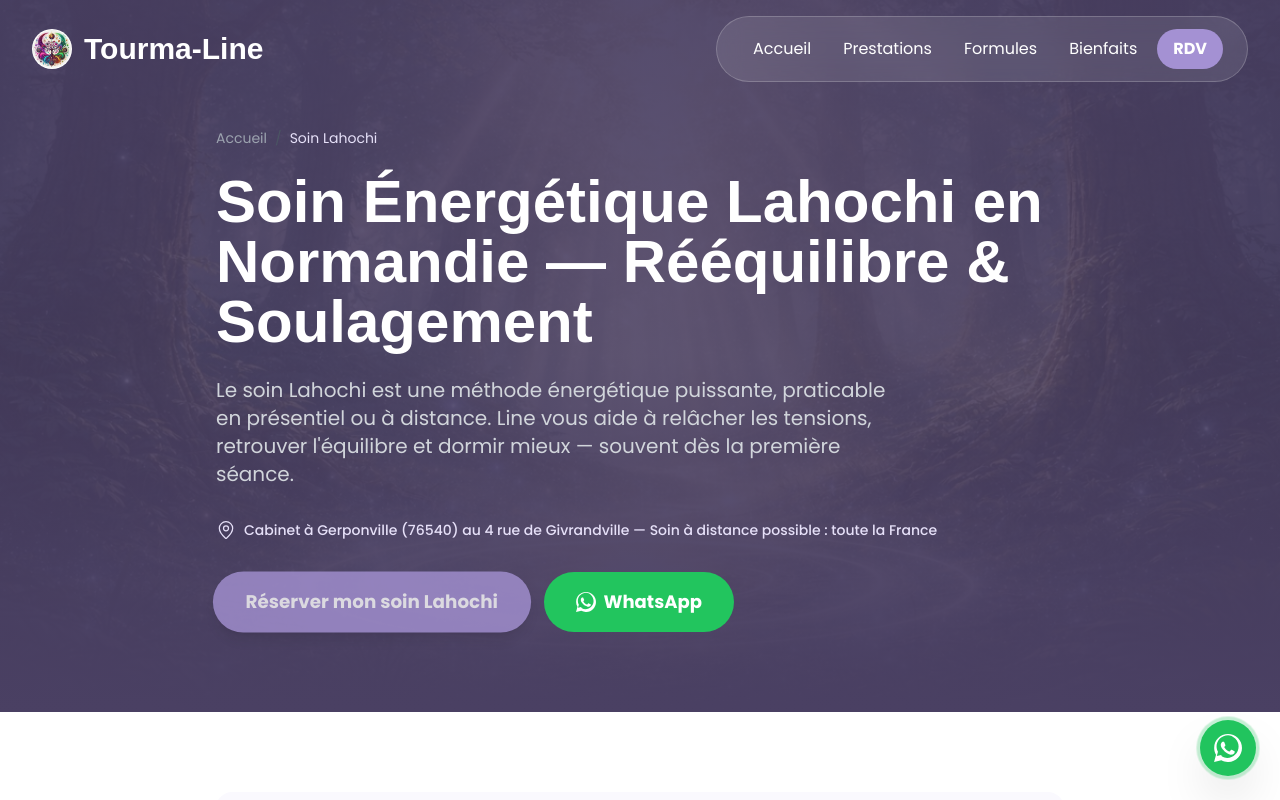
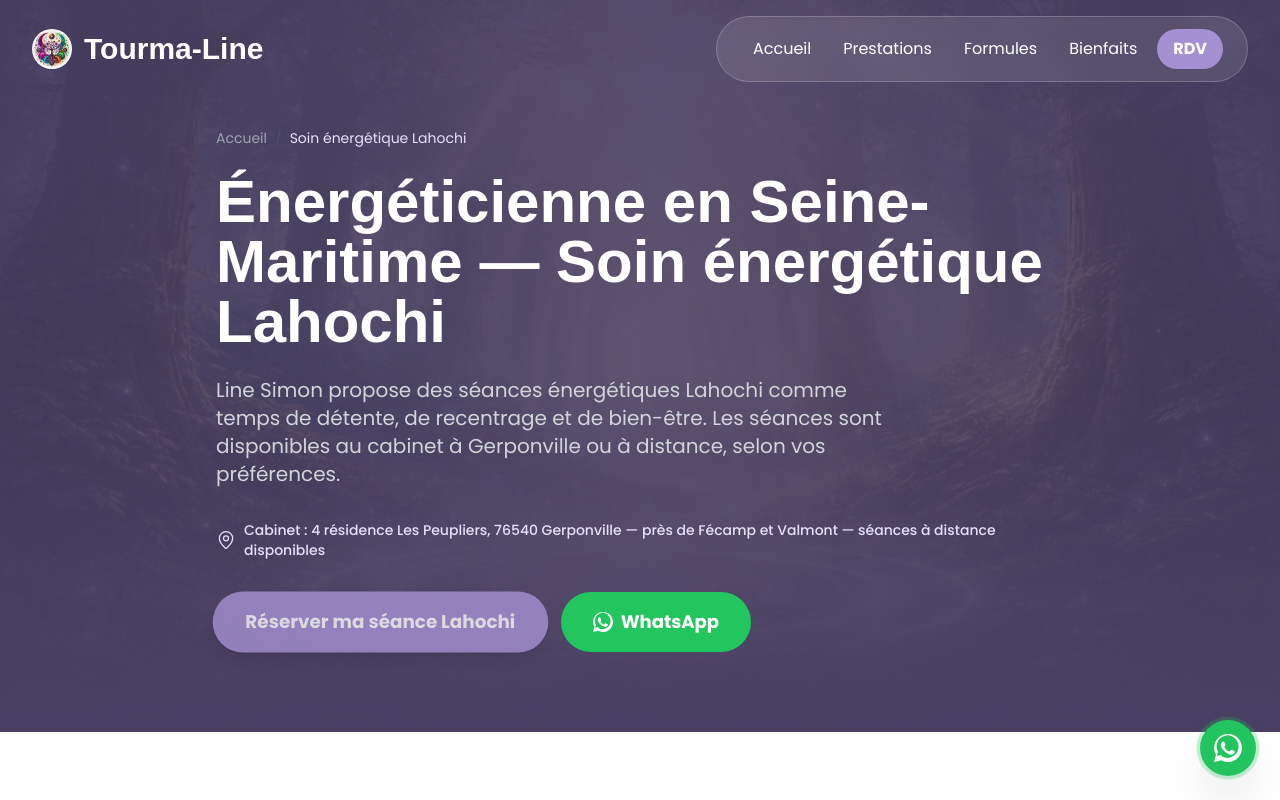
Before and after one commit to Creativityliberty/Tourma-line, a React (Vite) app: page /soin-lahochi in a window 1280 px wide. Shown: the top 800 px of the page. Built offline with nearby package versions, Linux system fonts and the light colour scheme; a web font is replaced by a local one.

Commit message:
seo: reposition Lahochi around energetic practitioner intent and remove medical claims

```diff
--- a/src/pages/LahochiPage.tsx
+++ b/src/pages/LahochiPage.tsx
@@ -7,29 +7,30 @@ export const LahochiPage = () => {
   return (
     <>
       <Helmet>
-        <title>Soin Lahochi en Normandie | Soins Énergétiques à Distance — Tourma-Line</title>
+        <title>Énergéticienne en Seine-Maritime | Soin énergétique Lahochi — Tourma-Line</title>
         <meta
           name="description"
-          content="Soin énergétique Lahochi en Normandie et à distance : stress, anxiété, sommeil. Séance à Gerponville (76) ou à distance partout en France. Effets souvent ressentis dès la 1ère séance. RDV en ligne."
+          content="Énergéticienne en Seine-Maritime : séances de bien-être Lahochi à Gerponville près de Fécamp et Valmont, ou à distance. Relaxation, recentrage et détente."
         />
         <meta name="robots" content="index, follow" />
         <link rel="canonical" href="https://www.tourma-line.fr/soin-lahochi" />
         <script type="application/ld+json">{JSON.stringify({
           "@context": "https://schema.org",
           "@type": "Service",
-          "name": "Soin Énergétique Lahochi",
+          "name": "Soin énergétique Lahochi",
           "provider": {
             "@type": "Person",
-            "name": "Line",
-            "jobTitle": "Praticienne en soins Lahochi",
+            "name": "Line Simon",
+            "jobTitle": "Praticienne en soins énergétiques Lahochi",
             "url": "https://www.tourma-line.fr/"
           },
           "areaServed": [
             { "@type": "City", "name": "Gerponville" },
             { "@type": "AdministrativeArea", "name": "Seine-Maritime" },
+            { "@type": "AdministrativeArea", "name": "Normandie" },
             { "@type": "Country", "name": "France" }
           ],
-          "description": "Soin énergétique Lahochi — rééquilibrage par les mains, stress, anxiété, sommeil. Séances en Normandie (Fécamp, Gerponville) et à distance.",
+          "description": "Séance énergétique Lahochi proposée comme pratique de bien-être, de relaxation et de recentrage, en cabinet à Gerponville ou à distance.",
           "url": "https://www.tourma-line.fr/soin-lahochi",
           "offers": {
             "@type": "Offer",
@@ -40,68 +41,68 @@ export const LahochiPage = () => {
         })}</script>
       </Helmet>
       <ServicePage
-        title="Soin Lahochi"
-        headline="Soin Énergétique Lahochi en Normandie — Rééquilibre & Soulagement"
-        metaDescription="Soins Lahochi au cabinet à Gerponville et à distance."
+        title="Soin énergétique Lahochi"
+        headline="Énergéticienne en Seine-Maritime — Soin énergétique Lahochi"
+        metaDescription="Soin énergétique Lahochi à Gerponville, près de Fécamp et Valmont, ou à distance."
         heroImage="/hero-tourma-line.jpg"
-        heroImageAlt="Line, praticienne en soins Lahochi en Normandie"
-        intro="Le soin Lahochi est une méthode énergétique puissante, praticable en présentiel ou à distance. Line vous aide à relâcher les tensions, retrouver l'équilibre et dormir mieux — souvent dès la première séance."
-        localInfo="Cabinet à Gerponville (76540) au 4 rue de Givrandville — Soin à distance possible : toute la France"
-        breadcrumb="Soin Lahochi"
+        heroImageAlt="Line Simon, praticienne en soins énergétiques Lahochi en Seine-Maritime"
+        intro="Line Simon propose des séances énergétiques Lahochi comme temps de détente, de recentrage et de bien-être. Les séances sont disponibles au cabinet à Gerponville ou à distance, selon vos préférences."
+        localInfo="Cabinet : 4 résidence Les Peupliers, 76540 Gerponville — près de Fécamp et Valmont — séances à distance disponibles"
+        breadcrumb="Soin énergétique Lahochi"
         canonicalPath="/soin-lahochi"
-        ctaText="Réserver mon soin Lahochi"
+        ctaText="Réserver ma séance Lahochi"
         sections={[
           {
             icon: <WavesIcon className="w-8 h-8" />,
-            heading: "Qu'est-ce que le soin Lahochi ?",
+            heading: "Qu'est-ce qu'un soin énergétique Lahochi ?",
             content:
-              "Le Lahochi (LahoChi) est une méthode de soin énergétique canalisant une énergie de haute fréquence vibratoire, souvent décrite comme plus puissante et plus rapide que le Reiki. Line transmet cette énergie universelle par imposition des mains (en contact ou à quelques centimètres du corps) pour rééquilibrer vos champs énergétiques et favoriser une guérison profonde — physique, émotionnelle, et spirituelle.",
+              "Le Lahochi est une pratique énergétique de bien-être reposant sur un protocole d'imposition des mains, en contact ou à proximité du corps. Chez Tourma-Line, la séance est proposée comme un moment de relaxation, de recentrage et d'écoute de soi. Elle ne constitue pas un acte médical et ne remplace pas un diagnostic ou un traitement.",
           },
           {
             icon: <LeafIcon className="w-8 h-8" />,
-            heading: "Pour quoi le Lahochi peut-il aider ?",
+            heading: "Pourquoi réserver une séance énergétique ?",
             content:
-              "Le soin Lahochi est particulièrement efficace pour réduire le stress et l'anxiété, améliorer la qualité du sommeil, relâcher les blocages émotionnels, soulager les douleurs chroniques, et accompagner les périodes de deuil ou de grands changements de vie. Christine témoigne : 'Ça m'a soulagé de mon angoisse — je dormais mieux dès après la première séance.'",
+              "Certaines personnes choisissent une séance Lahochi lorsqu'elles souhaitent ralentir, prendre un temps pour elles, se détendre ou accompagner une période de changement sur le plan personnel. Les ressentis varient d'une personne à l'autre et aucun résultat thérapeutique n'est garanti.",
           },
           {
             icon: <SparklesIcon className="w-8 h-8" />,
             heading: "Comment se déroule une séance ?",
             content:
-              "Vous êtes allongé(e), habillé(e), dans un état de détente. Line impose les mains sur ou près de votre corps en silence, pendant 45 à 60 minutes. La séance peut provoquer une sensation de chaleur, de légèreté ou d'endormissement profond. Aucune croyance particulière n'est nécessaire — il suffit d'être ouvert(e).",
+              "Vous restez habillé(e) et vous vous installez confortablement. Line suit le protocole Lahochi pendant la durée prévue de la séance. Certaines personnes décrivent de la chaleur, une sensation de détente ou simplement un moment calme ; d'autres ressentent peu de choses sur le moment. Chaque expérience est personnelle.",
           },
           {
             icon: <GlobeIcon className="w-8 h-8" />,
-            heading: "Soin Lahochi à distance — comment ça fonctionne ?",
+            heading: "Soin Lahochi à distance",
             content:
-              "Le soin à distance est une caractéristique unique du Lahochi. L'énergie n'est pas limitée par l'espace physique. Line peut pratiquer un soin à distance que vous soyez en Normandie, à Paris ou à l'autre bout de la France — avec les mêmes effets qu'en présentiel. Vous êtes allongé(e) chez vous à l'heure convenue et Line effectue le soin de son côté.",
+              "Tourma-Line propose également des séances Lahochi à distance. Vous vous installez dans un endroit calme à l'heure convenue pendant que Line réalise le protocole depuis Gerponville. Cette modalité relève de la pratique énergétique et du bien-être ; elle ne doit pas être confondue avec une prise en charge médicale à distance.",
           },
           {
             icon: <MapPinIcon className="w-8 h-8" />,
-            heading: "Soins Lahochi à Gerponville et en Normandie",
+            heading: "Énergéticienne près de Fécamp, Valmont et Cany-Barville",
             content:
-              "Line vous accueille en cabinet au 4 rue de Givrandville à Gerponville (76540, Seine-Maritime), proche de Saint-Riquier-ès-Plains. Soins à distance disponibles pour toute la France.",
+              "Line Simon vous reçoit sur rendez-vous au 4 résidence Les Peupliers, 76540 Gerponville, en Seine-Maritime. Le cabinet se situe dans le secteur de Fécamp, Valmont et Cany-Barville. Des séances à distance sont également proposées.",
           },
         ]}
         faq={[
           {
-            question: "C'est quoi la différence entre le Lahochi et le Reiki ?",
+            question: "Quelle est la différence entre le Lahochi et le Reiki ?",
             answer:
-              "Le Lahochi et le Reiki sont deux méthodes de soins énergétiques. Le Lahochi est considéré comme plus puissant, avec des fréquences vibratoires plus élevées, et intègre des protocoles différents. Les effets sont souvent ressentis plus rapidement et plus intensément.",
+              "Le Lahochi et le Reiki sont deux pratiques énergétiques avec des histoires et des protocoles différents. Tourma-Line pratique le Lahochi. Il n'existe pas de base sérieuse pour affirmer qu'une méthode est médicalement plus puissante ou plus efficace que l'autre.",
           },
           {
-            question: "Est-ce que le soin Lahochi à distance est vraiment efficace ?",
+            question: "Une séance Lahochi à distance garantit-elle les mêmes effets qu'en présentiel ?",
             answer:
-              "Oui. De nombreux clients témoignent d'effets identiques à une séance en présentiel. L'énergie Lahochi n'est pas limitée par la distance physique — c'est une caractéristique attestée par la pratique de nombreux praticiens dans le monde.",
+              "Non résultat ne peut être garanti, en présentiel comme à distance. Les séances à distance sont proposées dans le cadre de la pratique énergétique Lahochi et les ressentis restent personnels et variables.",
           },
           {
-            question: "Combien de séances sont nécessaires ?",
+            question: "Combien de séances faut-il prévoir ?",
             answer:
-              "Cela dépend de votre situation. Beaucoup de personnes ressentent un effet positif dès la première séance. Pour des problématiques profondes (stress chronique, deuil, douleurs), un suivi de 3 à 5 séances est souvent recommandé.",
+              "Il n'existe pas de nombre de séances médicalement nécessaire. Vous pouvez commencer par une séance et décider ensuite, selon votre expérience et vos attentes, si vous souhaitez renouveler ce temps de bien-être.",
           },
           {
             question: "Le soin Lahochi remplace-t-il un traitement médical ?",
             answer:
-              "Non. Le soin Lahochi est un accompagnement complémentaire et ne remplace en aucun cas un avis ou un traitement médical. Il peut venir en soutien d'un traitement conventionnel, jamais en substitution.",
+              "Non. Le Lahochi est présenté ici comme une pratique de bien-être complémentaire. Il ne remplace pas un diagnostic, un traitement, un suivi psychologique ni l'avis d'un professionnel de santé.",
           },
         ]}
       />
```
